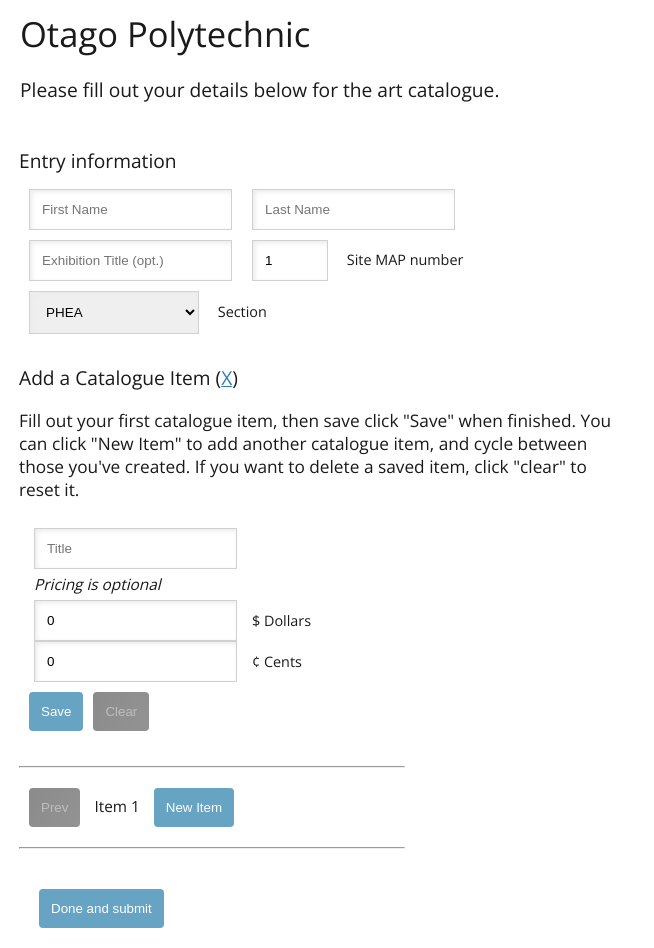
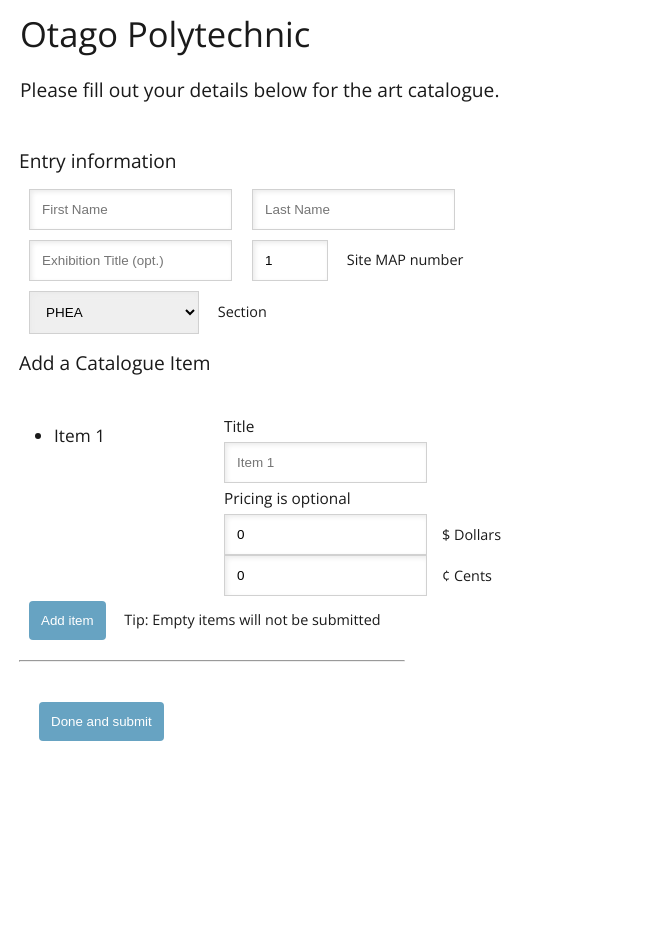
Before and after one commit to izzymg/artcatalogue, a Vue app in the folder client/: page / in a window 1280 px wide. Shown: the whole page, without its empty margins (0-654 px from the left). After the commit the page ends 800 px from the top, so only its background shows below. Built offline with nearby package versions, Linux system fonts and the light colour scheme; no server answers.

Commit message:
Simplified CI forms and added vuex dep

```diff
--- a/client/package.json
+++ b/client/package.json
@@ -8,7 +8,8 @@
     "lint": "vue-cli-service lint"
   },
   "dependencies": {
-    "vue": "^2.6.10"
+    "vue": "^2.6.10",
+    "vuex": "^3.0.1"
   },
   "devDependencies": {
     "@vue/cli-plugin-eslint": "^3.10.0",
--- a/client/src/components/ArtForm.vue
+++ b/client/src/components/ArtForm.vue
@@ -21,31 +21,15 @@
         </select>
         <label class="little-label"> Section </label>
       </div>
+      <label> Add a Catalogue Item </label>
       <div class="catalogue-items-wrapper">
-        <label> Add a Catalogue Item (<span @click="hideHelp = !hideHelp" class="link">{{ hideHelp ? "X" : "?" }}</span>) </label>
-        <transition name="fade">
-          <p v-if="hideHelp" class="help">
-            Fill out your first catalogue item, then save click "Save" when finished.
-            You can click "New Item" to add another catalogue item, and cycle between those you've created.
-            If you want to delete a saved item, click "clear" to reset it.
-          </p>
-        </transition>
-        <transition-group name="fade">
-          <CatalogueItem
-            @save="onCiSave" @clear="onCiClear"
-            :hidden="ci != selectedCiForm" v-for="ci in ciForms"
-            :id="ci" :key="ci"
-          >
-          </CatalogueItem>
-        </transition-group>
+        <ul class="catalogue-item-list">
+          <li @click.stop="selectedCiForm = i" :class="{ selected: i == selectedCiForm }" v-for="i in ciForms" :key="i">Item {{ i }}</li>
+        </ul>
+        <CatalogueItem v-for="i in ciForms" :id="i" :key="i" :hidden="selectedCiForm !== i"></CatalogueItem>
       </div>
-      <hr>
-      <div class="catalogue-items-control-wrapper">
-        <input :disabled="!previousCiValid" @click="onPrevCi" type="button" value="Prev">
-        <span class="selected-ci-text"> Item {{ selectedCiForm }} </span>
-        <input v-if="nextCiValid" @click="onNextCi" type="button" value="Next">
-        <input v-else @click="onNewCi" type="button" value="New Item">
-      </div>
+      <input type="submit" @click.stop.prevent="ciForms++" class="add-item-btn" value="Add item">
+      <label class="little-label"> Tip: Empty items will not be submitted </label>
       <hr>
       <div class="submit-wrapper">
         <input type="submit" value="Done and submit" @click.stop.prevent="onSubmit">
@@ -74,7 +58,6 @@
         siteMap: 1,
         items: [],
       },
-      hideHelp: true,
       ciForms: 1,
       selectedCiForm: 1,
     };
@@ -84,14 +67,6 @@
     siteMapNumber() {
       return this.formData.siteMap;
     },
-    // Should the "previous catalogue item" button be enabled
-    previousCiValid() {
-      return this.selectedCiForm > 1;
-    },
-    // Should the "next catalogue item" be enabled
-    nextCiValid() {
-      return this.selectedCiForm < this.ciForms;
-    }
   },
   watch: {
     siteMapNumber(newValue) {
@@ -104,17 +79,6 @@
     },
   },
   methods: {
-    onCiSave(item) {
-      this.formData.items.push(item);
-    },
-    onCiClear(id) {
-      this.formData.items.forEach((item, index) => {
-        console.log({item, index, id});
-        if(item.id == id) {
-          this.formData.items.splice(index, 1);
-        }
-      });
-    },
     onNewCi() {
       this.ciForms++;
       this.selectedCiForm = this.ciForms;
@@ -151,12 +115,6 @@
 .art-form {
   margin-left: 9px;
 
-  .help {
-    font-size: 0.9em;
-    word-wrap: break-word;
-    max-width: 600px;
-  }
-
   .page-message {
     font-size: 0.7em;
     margin: 0;
@@ -183,6 +141,32 @@
 
   .catalogue-items-wrapper {
     margin-top: 30px;
+    display: flex;
+    flex-grow: 1;
+    flex-shrink: 0;
+    flex-basis: 400px;
+
+    .catalogue-item-list {
+      padding: 0 35px;
+      max-height: 180px;
+      min-width: 100px;
+      overflow-y: auto;
+      font-size: 0.9em;
+      li {
+        color: rgb(62, 120, 156);
+        text-decoration: underline;
+        cursor: pointer;
+        &.selected {
+          cursor: unset;
+          text-decoration: none;
+          color: unset;
+        }
+      }
+    }
+
+    .catalogue-item {
+      margin: 0 20px;
+    }
   }
 
   .submit-wrapper input {
--- a/client/src/components/CatalogueItem.vue
+++ b/client/src/components/CatalogueItem.vue
@@ -1,9 +1,10 @@
 <template>
   <div class="catalogue-item">
     <transition name="fade">
-      <form v-if="!saved" class="catalogue-item-form">
+      <form class="catalogue-item-form">
+        <label class="title-desc"> Title </label>
         <div class="title-wrapper">
-          <input type="text" required v-model="item.title" placeholder="Title">
+          <input type="text" required v-model="item.title" :placeholder="itemPlaceholder">
         </div>
         <label class="pricing-desc"> Pricing is optional </label>
         <div class="dollars-wrapper">
@@ -16,10 +17,6 @@
         </div>
       </form>
     </transition>
-    <div class="save-wrapper">
-      <input :disabled="saved" @click.stop.prevent="onSave" type="submit" :value="saveText">
-      <input :disabled="!saved" @click.stop.prevent="onClear" type="submit" value="Clear">
-    </div>
 </div>
 </template>
 
@@ -28,7 +25,6 @@
   name: "CatalogueItem",
   data() {
     return {
-      saved: false,
       item: {
         title: null,
         dollars: 0,
@@ -40,11 +36,11 @@
     id: {
       type: Number,
       required: true,
-    }
+    },
   },
   computed: {
-    saveText() {
-      return this.saved ? "Saved" : "Save";
+    itemPlaceholder() {
+      return `Item ${this.id}`;
     },
     dollars() {
       return this.item.dollars;
@@ -75,29 +71,6 @@
       }
     }
   },
-  methods: {
-    onSave() {
-      if(this.saved) {
-        return;
-      }
-      this.saved = true;
-      this.$emit("save", {
-        id: this.id,
-        title: this.item.title,
-        value: this.value,
-      });
-    },
-    onClear() {
-      if(!this.saved) {
-        return;
-      }
-      this.saved = false;
-      this.$emit("clear", this.id);
-      this.item.title = null;
-      this.item.dollars = 0;
-      this.item.cents = 0;
-    }
-  }
 };
 </script>
 
@@ -105,7 +78,6 @@
 
   .catalogue-item {
     padding: 5px;
-    width: 50%;
 
     .save-wrapper {
       margin: 10px 0;
@@ -114,10 +86,9 @@
       }
     }
 
-    .pricing-desc {
+    .pricing-desc, .title-desc {
       font-size: 0.8em;
       margin: 5px 10px;
-      font-style: italic;
     }
 
     .title-wrapper {
--- a/client/src/main.js
+++ b/client/src/main.js
@@ -1,9 +1,11 @@
 import Vue from 'vue'
 import './plugins/axios'
 import App from './App.vue'
+import store from './store'
 
 Vue.config.productionTip = false
 
 new Vue({
-  render: function (h) { return h(App) },
+  store,
+  render: function (h) { return h(App) }
 }).$mount('#app')
--- /dev/null
+++ b/client/src/store.js
@@ -0,0 +1,16 @@
+import Vue from 'vue'
+import Vuex from 'vuex'
+
+Vue.use(Vuex)
+
+export default new Vuex.Store({
+  state: {
+
+  },
+  mutations: {
+
+  },
+  actions: {
+
+  }
+})
```
Also changed, not shown: 1 other file (tests, documents, lock files or other folders).
